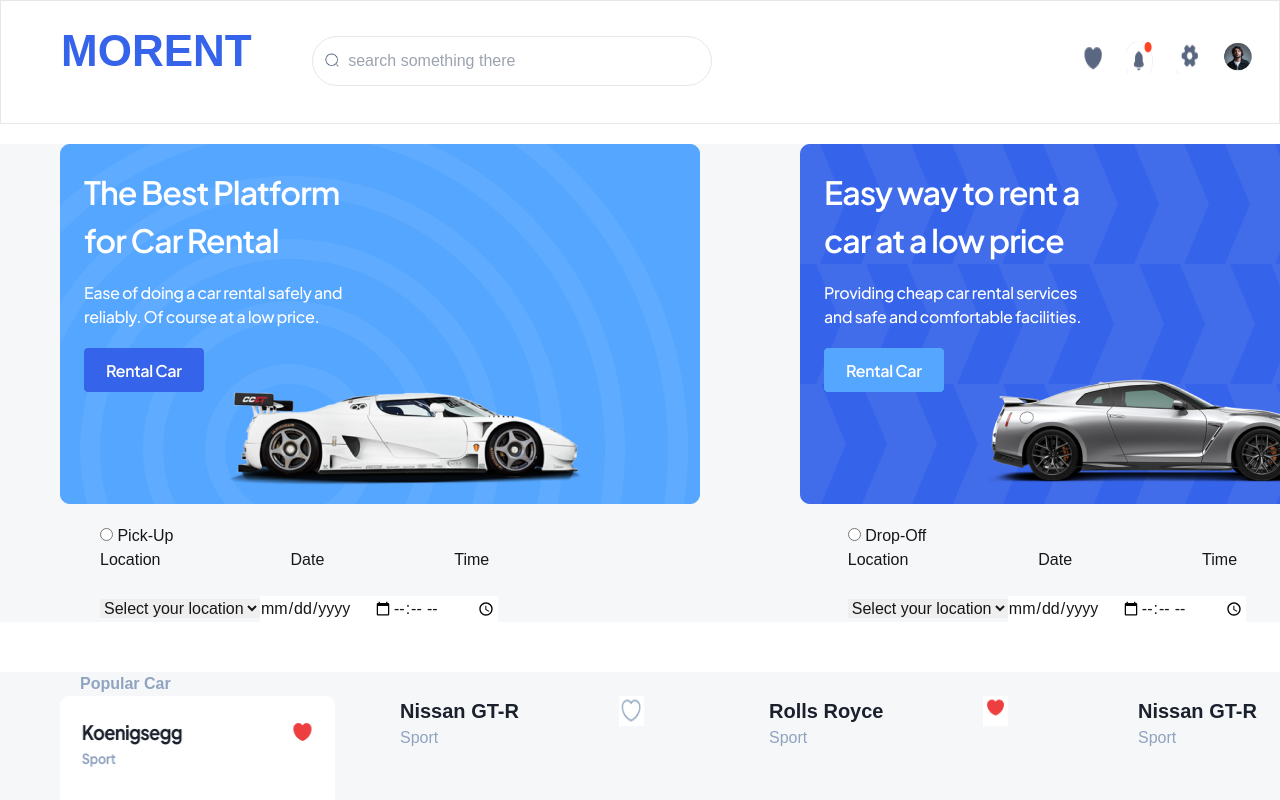
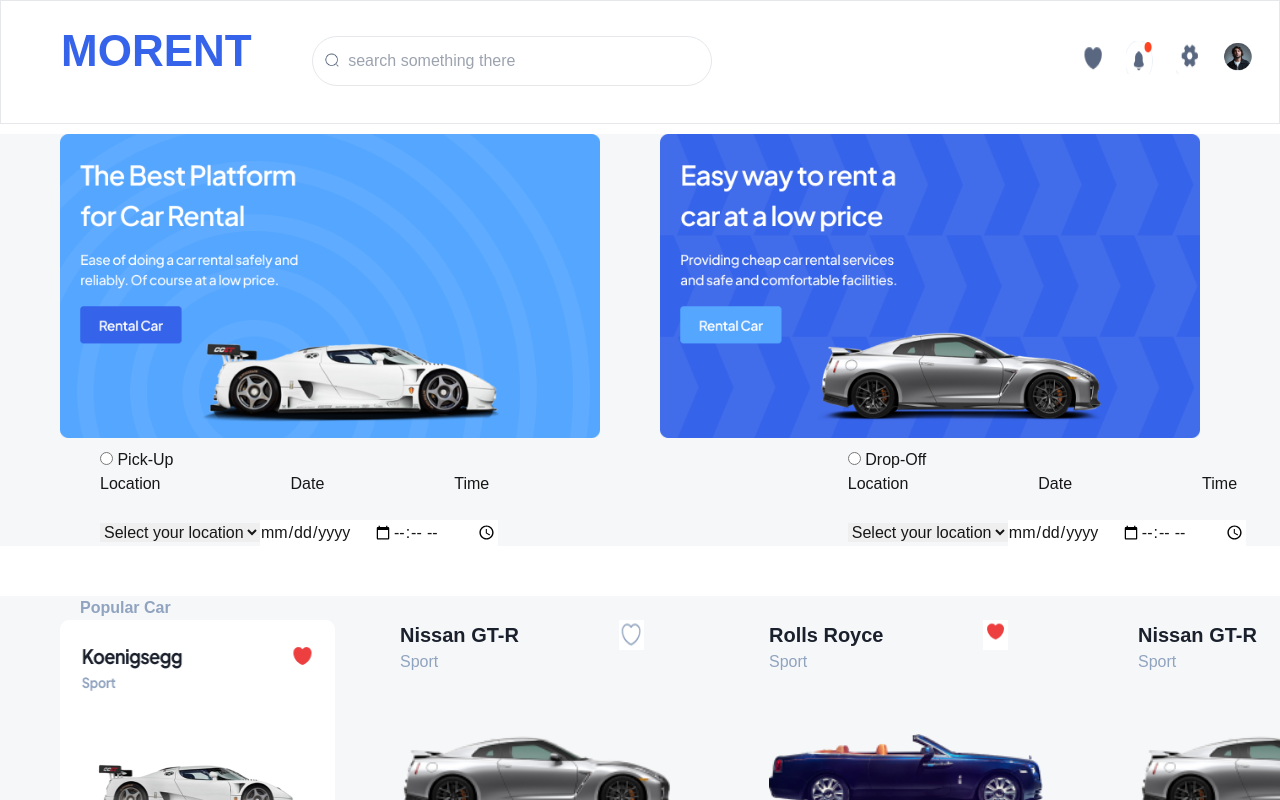
Before and after one commit to zaincoding/HackThon-Two, a Next.js app: page / in a window 1280 px wide. Shown: the top 800 px of the page. Built offline with nearby package versions, Linux system fonts and the light colour scheme.

Commit message:
Add files

```diff
--- a/components/Header/Header.tsx
+++ b/components/Header/Header.tsx
@@ -28,9 +28,9 @@ export default function Header(){
 
 
 <div className='bg-[#F6F7F9]'>
-      <div className=' md:flex  gap-[100px] ml-[60px] my-[20px] hidden'>
-        <Image src='/images/banners/Ads 1.png' alt='asd1' width={640} height={200}/>
-        <Image src='/images/banners/Ads 2.png' alt='asd1' width={640} height={200}/>
+      <div className=' md:flex  gap-[60px] ml-[60px] my-[10px] hidden'>
+        <Image src='/images/banners/Ads 1.png' alt='asd1' width={540} height={200}/>
+        <Image src='/images/banners/Ads 2.png' alt='asd1' width={540} height={200}/>
 
 
 
```
